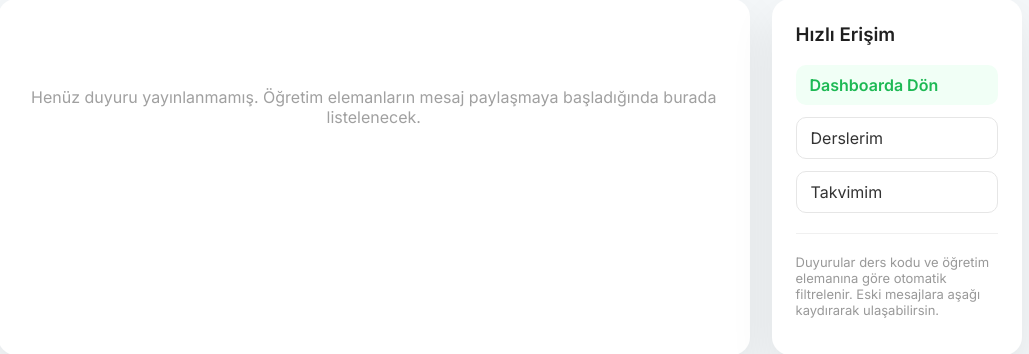
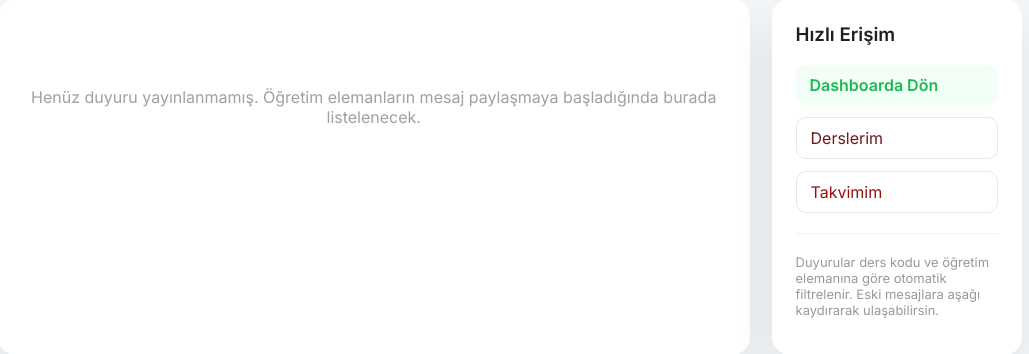
Before and after one commit to furkandalyan/Project, a Django app: page /student/announcements/ in a window 1280 px wide. Shown: the part 200-554 px from the top of the page, without its empty margins (130-1159 px from the left). Run offline with Django 5.2, Linux system fonts and the light colour scheme; the visitor is signed in with stand-in values (Sample User, id 1); data comes from the database, SQL or seed files in the repository; data that the repository does not hold is empty.

Commit message:
değişiklik

```diff
--- a/eys/templates/eys/student_announcements.html
+++ b/eys/templates/eys/student_announcements.html
@@ -64,9 +64,9 @@
             <a href="{% url 'student_dashboard' %}"
                style="padding:10px 14px; border-radius:10px; background:#f1fff6; color:#1db954; text-decoration:none; font-weight:600;">Dashboarda Dön</a>
             <a href="{% url 'student_courses' %}"
-               style="padding:10px 14px; border-radius:10px; border:1px solid #e6e6e6; text-decoration:none; color:#333;">Derslerim</a>
+               style="padding:10px 14px; border-radius:10px; border:1px solid #e6e6e6; text-decoration:none; color:#771515;">Derslerim</a>
             <a href="{% url 'student_calendar' %}"
-               style="padding:10px 14px; border-radius:10px; border:1px solid #e6e6e6; text-decoration:none; color:#333;" target="_blank" rel="noopener noreferrer">Takvimim</a>
+               style="padding:10px 14px; border-radius:10px; border:1px solid #e6e6e6; text-decoration:none; color:#9a1010;" target="_blank" rel="noopener noreferrer">Takvimim</a>
         </div>
         <hr style="margin:20px 0; border:none; border-top:1px solid #f0f0f0;">
         <p style="font-size:13px; color:#999;">Duyurular ders kodu ve öğretim elemanına göre otomatik filtrelenir. Eski mesajlara aşağı kaydırarak ulaşabilirsin.</p>
```
